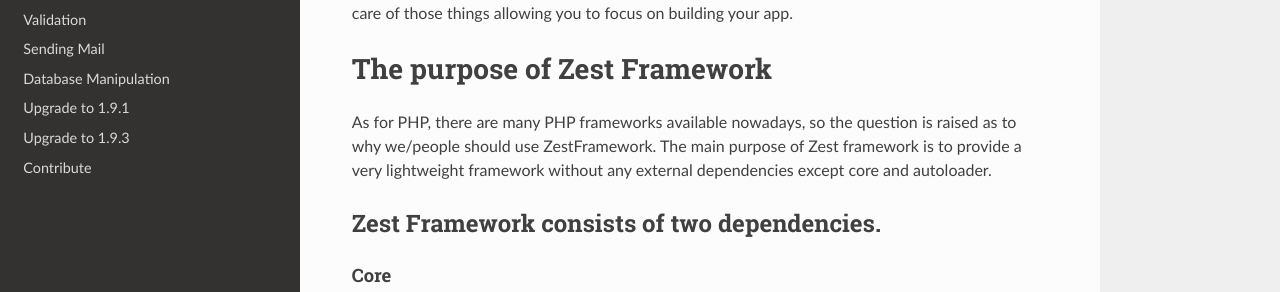
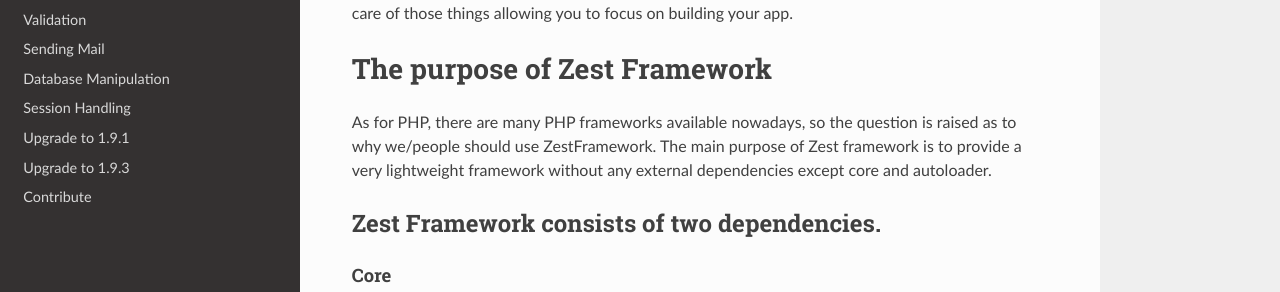
Before and after one commit to alphazframework/zest-docs-latest, an MkDocs documentation site: the page built from docs/index.md, in a window 1280 px wide. Shown: the part 339-631 px from the top of the page. Built offline with MkDocs 1.6.1, drawn with Linux system fonts in a browser that asks for light colours; nearby versions of some CDN libraries; old or Windows-style settings are respelled for this version of MkDocs.

Commit message:
Update mkdocs.yml

```diff
--- a/mkdocs.yml
+++ b/mkdocs.yml
@@ -11,6 +11,7 @@ pages:
     - Validation: validation.md
     - Sending Mail: mail.md
     - Database Manipulation: database.md
+    - Session Handling: session.md
     - Upgrade to 1.9.1: UPGRADE-1.9.1.md
     - Upgrade to 1.9.3: Upgrade to 1.9.3.md
     - Contribute: zestcontribute.md
```
